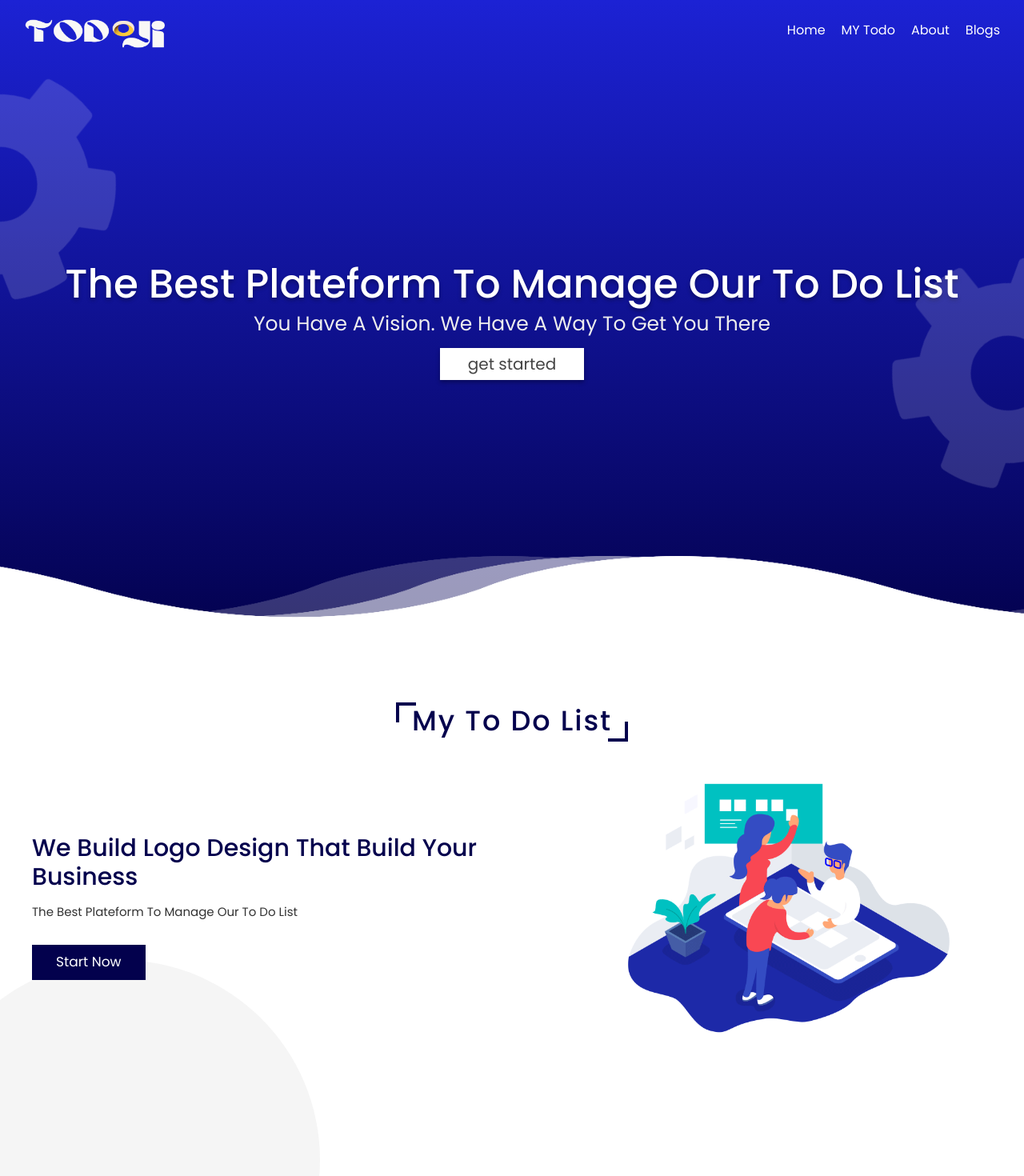
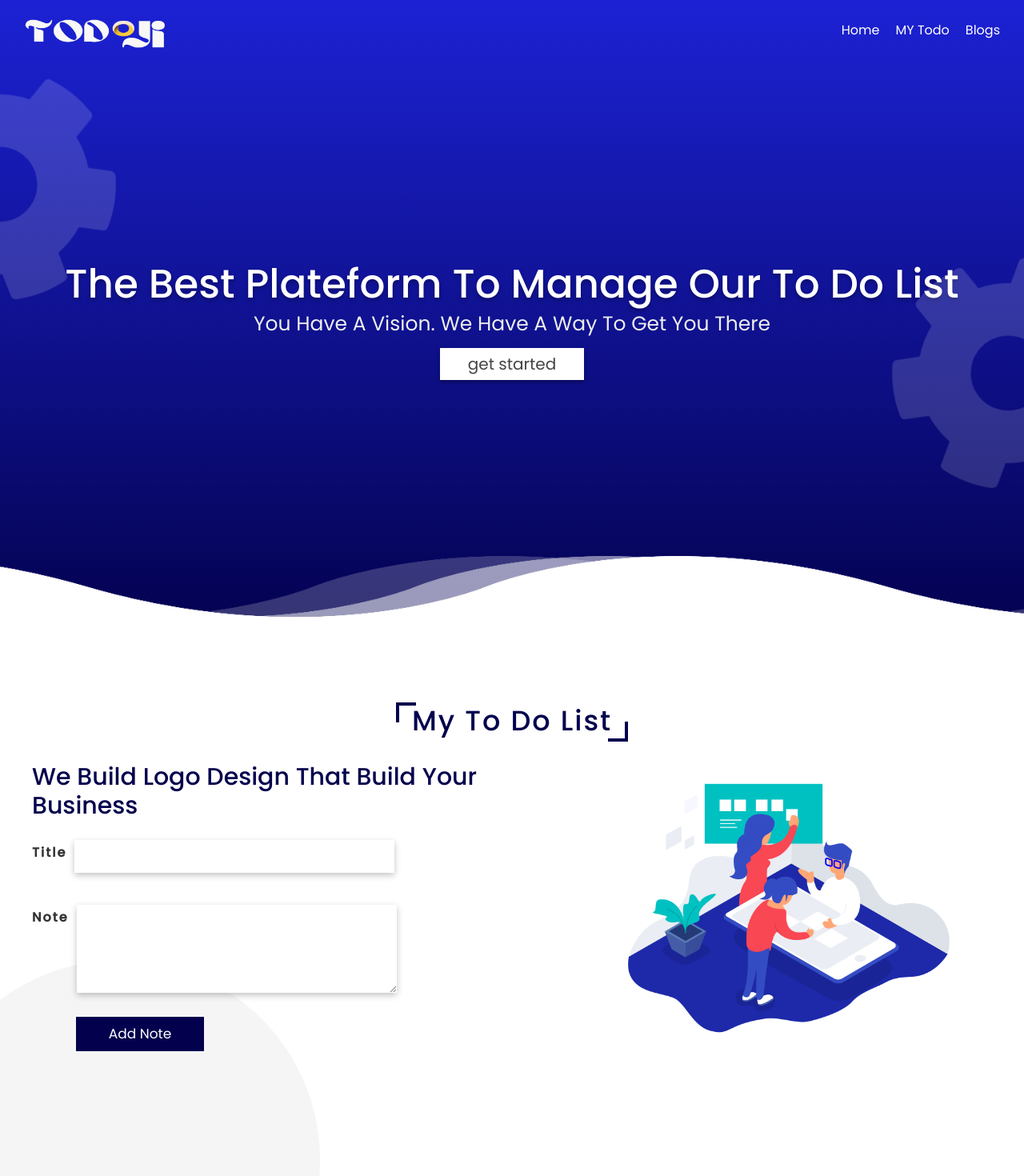
Before and after one commit to AartiJakhar/TodoJi-todoApp, a Next.js app: page / in a window 1280 px wide. Shown: the top 1470 px of the page at 80% size. Built offline with nearby package versions, Linux system fonts and the light colour scheme.

Commit message:
adding user api to singup/add todo coponent

```diff
--- a/components/Navbar.js
+++ b/components/Navbar.js
@@ -49,22 +49,17 @@ export default function Navbar() {
      let data =[
       {  id:"1" ,
         name:"Home",
-        link:"/",
+        link:"/#",
 
       },
       { id:"2",
         name:"MY Todo",
-        link:"/routes/about",
-
-      },
-      { id:"2",
-        name:"About",
-        link:"/routes/about",
+        link:"/#todoLists",
 
       },
       { id:"3",
         name:"Blogs",
-        link:"/routes/blogs",
+        link:"#blogs",
 
       },
      ]
--- a/components/basicpage/TodoLists.js
+++ b/components/basicpage/TodoLists.js
@@ -1,5 +1,6 @@
 import React from 'react'
-import styles from '../../styles/basicpage/About.module.css'
+import styles from '../../styles/basicpage/AddNotes.module.css'
+import AddTodo from '../cards/AddTodo'
 export default function TodoLists() {
   return (
     <section id="todoLists" className={styles.about}>
@@ -10,8 +11,8 @@ export default function TodoLists() {
 
   <div className={styles.content}>
     <h3>We build Logo Design that build your business</h3>
-    <p>The Best Plateform to manage Our To Do list</p>
-    <a href="#"><button className={styles.btn}>Start Now</button></a>
+
+        <AddTodo/>
   </div>
 
   <div className="image">
--- /dev/null
+++ b/components/cards/AddTodo.js
@@ -0,0 +1,21 @@
+import styles from '../../styles/basicpage/AddNotes.module.css'
+export default function AddTodo() {
+  const SubmitNote=(e)=>{
+   e.preventDefault()
+   console.log('first');
+  }
+
+  return <>
+<form action="post" onSubmit={SubmitNote} className={styles.NoteForm}>
+  <div>
+    <label htmlFor="title">Title</label>
+    <input type="text" name="title" id="title" required minLength={5} />
+  </div>
+  <div>
+    <label htmlFor="note">Note</label>
+    <textarea type="text" name="note" id="note" required minLength={5} />
+  </div>
+  <button type='submit' className={styles.btn}>Add Note</button>
+</form>
+  </>;
+}
--- a/midleware/mongoose.js
+++ b/midleware/mongoose.js
@@ -3,7 +3,7 @@ const connectDb= handler => async(req,res)=>{
     if(mongoose.connections[0].readyState){
          return handler(req,res)
     }
-    await mongoose.connect(process.env.MONGODB_URI)
+     mongoose.connect(process.env.MONGODB_URI)
     return handler(req,res);
 }
 export default connectDb;
--- /dev/null
+++ b/modals/User.js
@@ -0,0 +1,23 @@
+const mongoose = require('mongoose');
+const { Schema } = mongoose;
+
+const UserSchema = new Schema({
+name:{
+    type: String,
+    required: true
+},
+email:{
+    type: String,
+    required: true,
+    unique: true,
+},
+password:{
+    type: String,
+    required: true,
+},
+date:{
+    type: Date,
+    default: Date.now,
+},
+});
+export default mongoose.models.user || mongoose.model("user",UserSchema)
--- a/package.json
+++ b/package.json
@@ -10,9 +10,11 @@
   },
   "dependencies": {
     "@next/font": "13.1.1",
+    "bcrypt": "^5.1.0",
     "bootstrap": "^5.2.3",
     "eslint": "8.30.0",
     "eslint-config-next": "13.1.1",
+    "jsonwebtoken": "^9.0.0",
     "mongoose": "^6.8.1",
     "next": "13.1.1",
     "react": "18.2.0",
--- /dev/null
+++ b/pages/api/user/signup.js
@@ -0,0 +1,48 @@
+// Next.js API route support: http://localhost:3000/api/SignUp
+import connectDb from '../../../midleware/mongoose'
+import User from '../../../modals/User'
+import {genSalt,hash} from 'bcrypt'
+import jwt from 'jsonwebtoken'
+const handler = async(
+  req,
+  res
+)=> {
+         if(req.method=="POST"){
+       try {
+        let {name,email,password}=req.body
+        let user = await User.findOne({email:email})
+        if(user){
+          res.status(400).json({error:"sorry a user with this email already exists", success:false});
+      }else{
+        //for add salt
+        let salt=await genSalt(10)
+        let secPass=await hash(password,salt)
+         user=await new User({name:name,email:email,password:secPass})
+        // let user=new User(req.body)
+
+        await user.save()
+
+        //web token
+        //referense--jwt.io,npm
+       const data ={
+        user:{
+           id:user.id
+      }}
+      const authtoken= jwt.sign(data, process.env.JWT_SECRET)
+          res.status(200).json({authtoken,success:true,email})
+
+        }
+      }
+     catch (error) {
+        res.status(400).json(error)
+    }
+}else{
+        res.status(400).json({error:"This method is not allowed",success:false})
+
+    }
+
+
+
+}
+
+export default connectDb(handler)
--- a/styles/basicpage/About.module.css
+++ b/styles/basicpage/AddNotes.module.css
@@ -89,14 +89,14 @@
   }
 
   .btn{
-    margin-top: 1rem;
-    display: inline-block;
+    margin: 1rem 0rem 0rem 5.5rem;
     padding:.9rem 3rem;
     font-size: 1.7rem;
     color:#fff;
     background: var(--color);
     cursor: pointer;
     border: none;
+    width: 16rem;
 
   }
 
@@ -104,3 +104,47 @@
     letter-spacing: .2rem;
     opacity: .8;
   }
+  .NoteForm{
+    display: flex;
+    flex-direction: column;
+    justify-content: center;
+  }
+  .NoteForm div{
+    margin: 2rem 0rem;
+    display: flex;
+    flex-direction: row;
+
+
+  }
+  .NoteForm div label{
+    letter-spacing: .2rem;
+  font-size: 1.6rem;
+  padding-right: 1rem;
+  padding-top: .4rem;
+  font-weight: 900;
+  color: #333;
+
+  }
+  .NoteForm div input{
+ border: none;
+ font-size: 1.4rem;
+ box-shadow: 2px 3px 13px white;
+ padding: 1rem;
+ box-shadow: rgba(0, 0, 0, 0.24) 0px 3px 8px;
+  color: #333;
+  width: 40rem;
+  outline:none;
+
+  }
+  .NoteForm div textarea{
+    outline:none;
+    font-size: 1.4rem;
+    height: 11rem;
+    width: 40rem;
+ border: none;
+ box-shadow: 2px 3px 13px white;
+ padding: 1rem;
+ box-shadow: rgba(0, 0, 0, 0.24) 0px 3px 8px;
+  color: #333;
+
+  }
```
Also changed, not shown: components/cards/Teamcard.js (deleted, +0 -39 lines), modals/Todo.js (added, +24 -0 lines), 1 other file (tests, documents, lock files or other folders).
